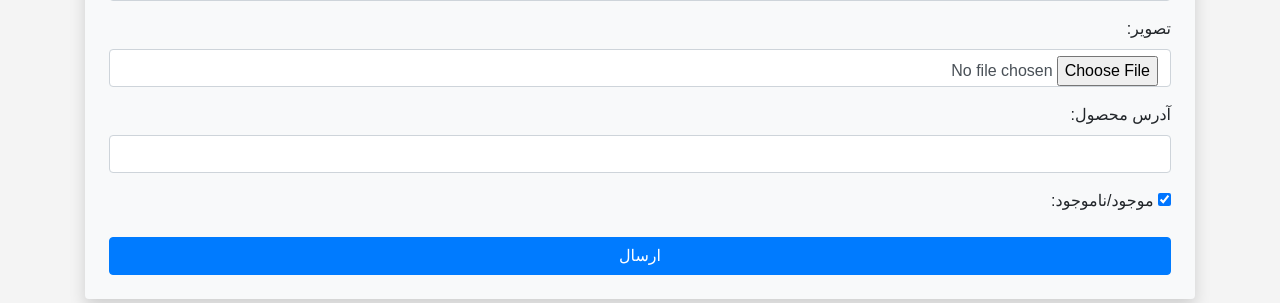
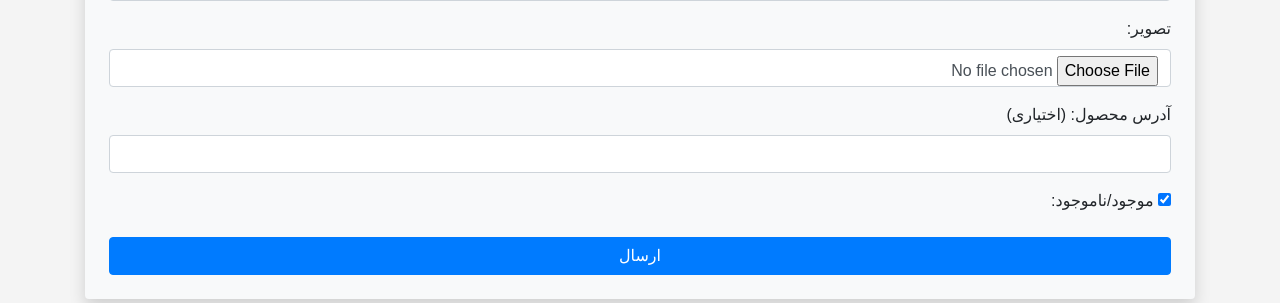
Before and after one commit to realsoli/Mobile_Store_Inventory, a Django app: page /phone-add/ in a window 1280 px wide. Shown: the part 687-990 px from the top of the page. Run offline with Django 5.2, Linux system fonts and the light colour scheme; data that the repository does not hold is empty; some libraries are stand-ins or nearby versions.

Commit message:
modify slug

```diff
--- a/mobile_inventory/templates/mobile_inventory/add_phone.html
+++ b/mobile_inventory/templates/mobile_inventory/add_phone.html
@@ -126,7 +126,8 @@
             </div>
 
             <div class="form-group text-right">
-                {{ form.slug.label_tag }}
+
+                {{ form.slug.label_tag }} <l>(اختیاری)</l>
                 {{ form.slug|add_class:"form-control" }}
                 {% if form.slug.errors %}
                     <div class="alert alert-danger mt-2 error-message">
```
Also changed, not shown: db.sqlite3.
